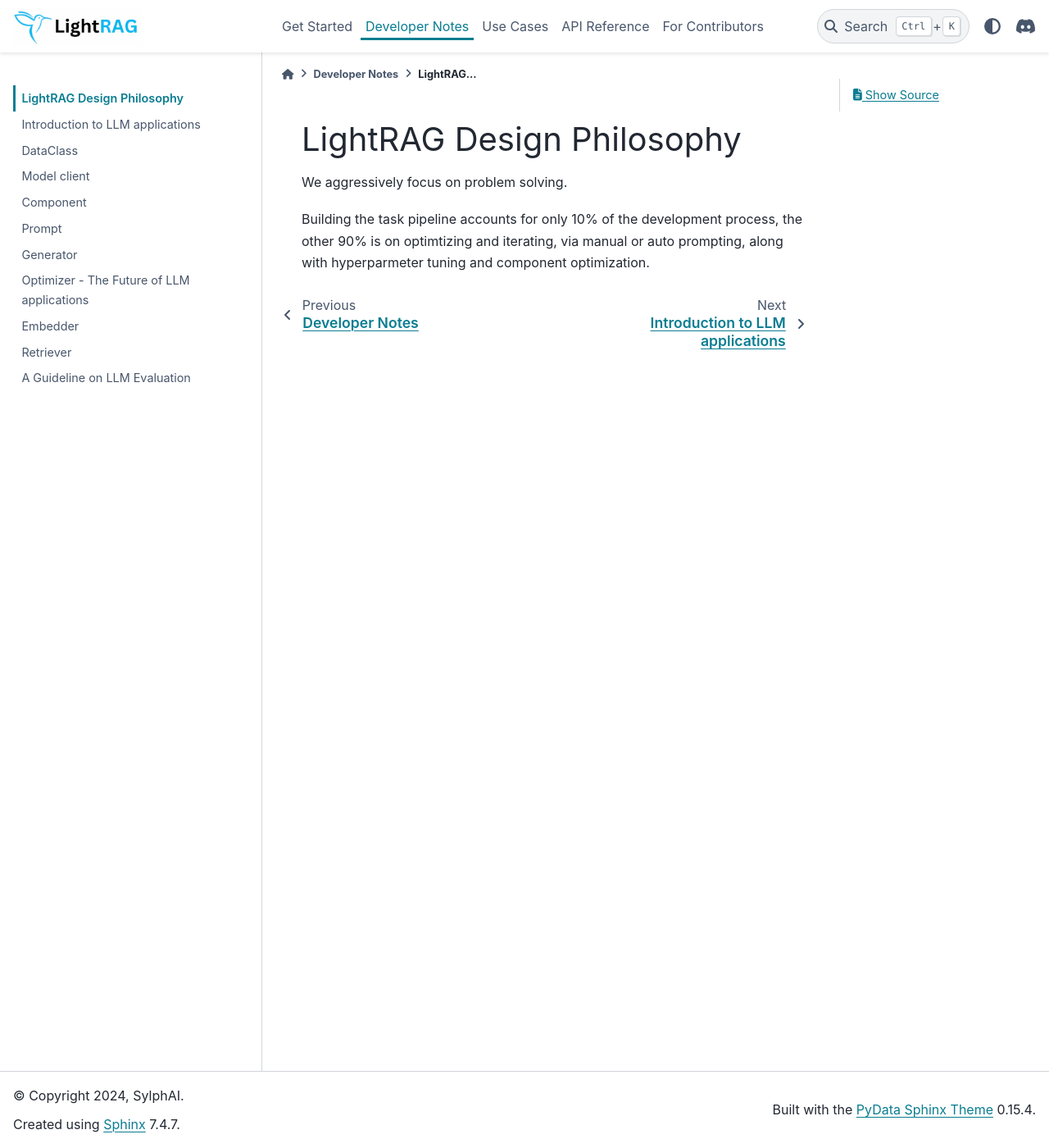
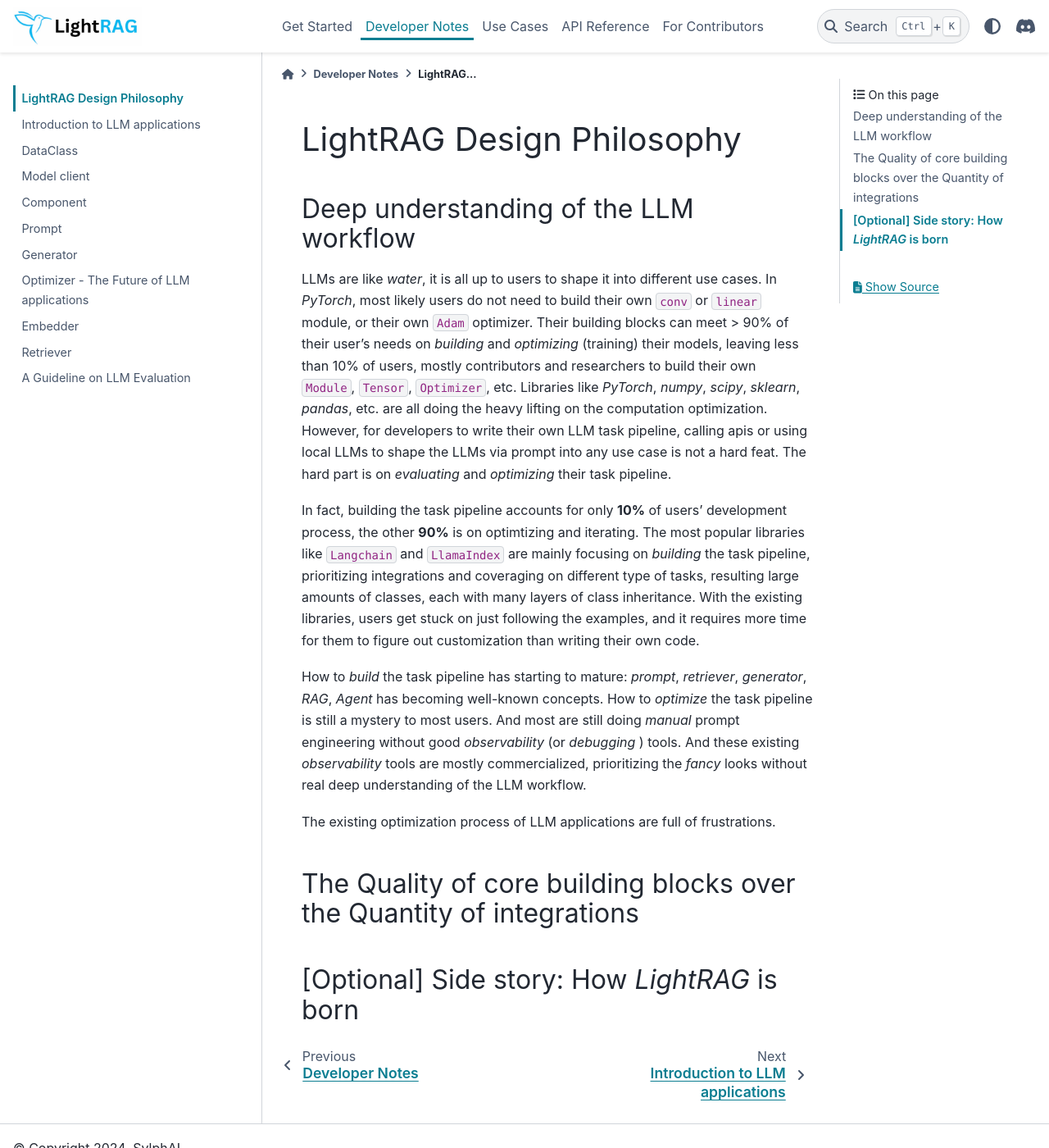
Before and after one commit to SylphAI-Inc/AdalFlow, a Sphinx documentation site: the page built from docs/source/developer_notes/lightrag_design_philosophy.rst, in a window 1280 px wide and 1400 px high. Shown: the whole window at 82% size. Built offline with Sphinx 7.4.7 and the PyData theme 0.15.4, drawn with Linux system fonts in a browser that asks for light colours; pages that are not in the unit, such as notebooks, are missing from menus.

Commit message:
mid of design philosophy and structuring of developer notes

```diff
--- a/docs/source/developer_notes/data_classes.rst
+++ b/docs/source/developer_notes/data_classes.rst
@@ -1,3 +1,4 @@
+.. _core-base_data_class_note:
 DataClass
 ============
 
--- a/docs/source/developer_notes/lightrag_design_philosophy.rst
+++ b/docs/source/developer_notes/lightrag_design_philosophy.rst
@@ -1,7 +1,40 @@
 LightRAG Design Philosophy
 ====================================
 
-We aggressively focus on problem solving.
+Deep understanding of the LLM workflow
+---------------------------------------
 
-Building the task pipeline accounts for only 10% of the development process, the other 90% is on optimtizing and iterating,
-via manual or auto prompting, along with hyperparmeter tuning and component optimization.
+LLMs are like `water`, it is all up to users to shape it into different use cases. In `PyTorch`, most likely users do not need to build their
+own ``conv`` or ``linear`` module, or their own ``Adam`` optimizer. Their building blocks can meet > 90% of their user's needs on `building` and
+`optimizing` (training) their models, leaving less than 10% of users, mostly contributors and researchers to build their own ``Module``, ``Tensor``,
+``Optimizer``, etc. Libraries like `PyTorch`, `numpy`, `scipy`, `sklearn`, `pandas`, etc. are all doing the heavy lifting on the computation optimization.
+However, for developers to write their own LLM task pipeline, calling apis or using local LLMs to shape the LLMs via prompt into any use case is not a hard feat.
+The hard part is on `evaluating` and `optimizing` their task pipeline.
+
+In fact, building the task pipeline accounts for only **10%** of users' development process, the other **90%** is on optimtizing and iterating.
+The most popular libraries like ``Langchain`` and ``LlamaIndex`` are mainly focusing on `building` the task pipeline, prioritizing integrations and coveraging on different type of tasks, resulting large amounts of classes, each
+with many layers of class inheritance. With the existing libraries, users get stuck on just following the examples, and it requires more time for them to figure out customization than writing their
+own code.
+
+How to `build` the task pipeline has starting to mature: `prompt`, `retriever`, `generator`, `RAG`, `Agent` has becoming well-known concepts.
+How to `optimize` the task pipeline is still a mystery to most users. And most are still doing `manual` prompt engineering without good
+`observability` (or `debugging` ) tools. And these existing `observability` tools are mostly commercialized, prioritizing the `fancy` looks without
+real deep understanding of the LLM workflow.
+
+The existing optimization process of LLM applications are full of frustrations.
+
+The Quality of core building blocks over the Quantity of integrations
+-----------------------------------------------------------------------
+
+.. However, for LLM applations, no library currently can provide
+
+
+.. Instead, they can use the built-in modules and optimizers. Similarly, in `LightRAG`, we provide a set of built-in modules and optimizers, and users can use them to build their own LLMs.
+.. We aggressively focus on problem solving.
+
+.. Building the task pipeline accounts for only **10%** of the development process, the other **90%** is on optimtizing and iterating,
+.. via manual or auto prompting, along with hyperparmeter tuning and component optimization.
+
+
+[Optional] Side story: How `LightRAG` is born
+----------------------------------------------
```
Also changed, not shown: docs/source/developer_notes/index.rst (+21 -4 lines), docs/source/index.rst (+41 -41 lines), docs/source/_static/LLM_arch.png (added), 2 other files.
